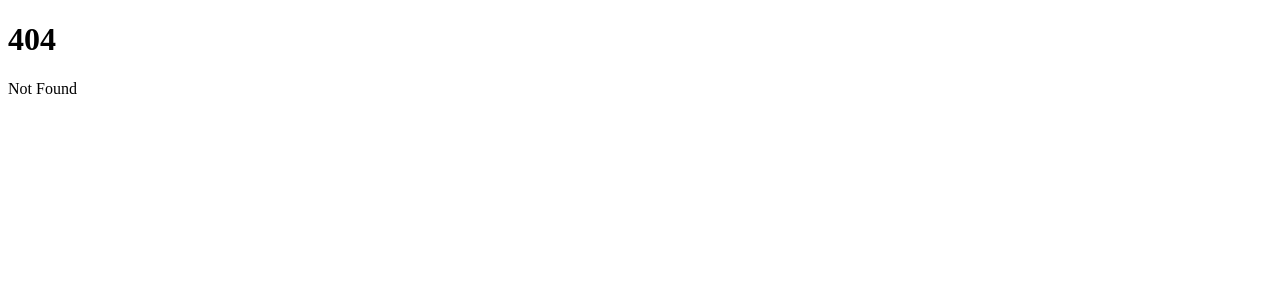
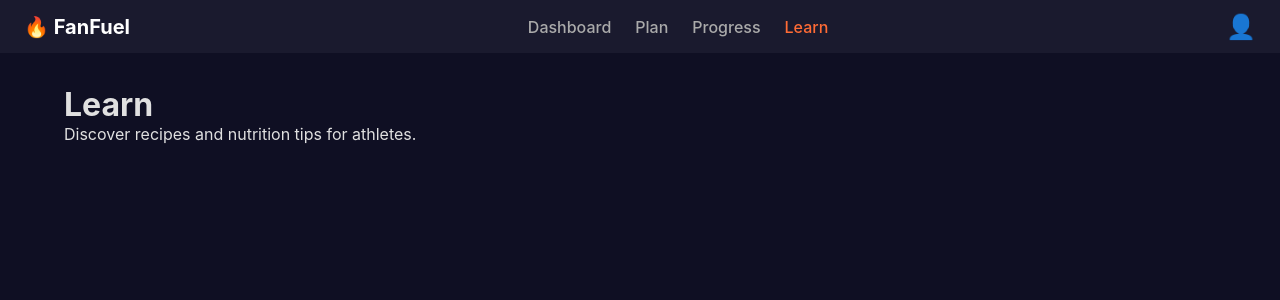
Before and after one commit to TJordanS21/PT_FanFuel, a SvelteKit app: page /learn in a window 1280 px wide. Before the commit this address had no page. Shown: the top 300 px of the page. Built offline with nearby package versions, Linux system fonts and the light colour scheme.

Commit message:
feat: add shared layout with header navigation and scaffold route pages

```diff
--- /dev/null
+++ b/src/app.css
@@ -0,0 +1,53 @@
+:root {
+	--color-primary: #ff6b35;
+	--color-bg: #0f0f23;
+	--color-surface: #1a1a2e;
+	--color-text: #e0e0e0;
+	--color-text-muted: #888;
+	--color-success: #4caf50;
+	--color-danger: #f44336;
+	--radius: 8px;
+}
+
+* {
+	margin: 0;
+	padding: 0;
+	box-sizing: border-box;
+}
+
+body {
+	font-family: -apple-system, BlinkMacSystemFont, 'Segoe UI', Roboto, sans-serif;
+	background: var(--color-bg);
+	color: var(--color-text);
+	min-height: 100vh;
+}
+
+main {
+	max-width: 1200px;
+	margin: 0 auto;
+	padding: 2rem 1.5rem;
+}
+
+button {
+	cursor: pointer;
+	border: none;
+	border-radius: var(--radius);
+	padding: 0.5rem 1rem;
+	font-size: 0.875rem;
+	font-weight: 500;
+}
+
+.btn-primary {
+	background: var(--color-primary);
+	color: white;
+}
+
+.btn-primary:hover {
+	opacity: 0.9;
+}
+
+.card {
+	background: var(--color-surface);
+	border-radius: var(--radius);
+	padding: 1.5rem;
+}
--- /dev/null
+++ b/src/lib/components/Header.svelte
@@ -0,0 +1,66 @@
+<script lang="ts">
+	import { page } from '$app/state';
+
+	const navItems = [
+		{ href: '/', label: 'Dashboard' },
+		{ href: '/plan', label: 'Plan' },
+		{ href: '/progress', label: 'Progress' },
+		{ href: '/learn', label: 'Learn' }
+	];
+</script>
+
+<header class="header">
+	<div class="header-logo">
+		<a href="/">🔥 FanFuel</a>
+	</div>
+	<nav class="header-nav">
+		{#each navItems as item}
+			<a href={item.href} class:active={page.url.pathname === item.href}>{item.label}</a>
+		{/each}
+	</nav>
+	<div class="header-profile">
+		<span class="avatar">👤</span>
+	</div>
+</header>
+
+<style>
+	.header {
+		display: flex;
+		align-items: center;
+		justify-content: space-between;
+		padding: 0.75rem 1.5rem;
+		background: #1a1a2e;
+		color: white;
+		position: sticky;
+		top: 0;
+		z-index: 100;
+	}
+
+	.header-logo a {
+		font-size: 1.25rem;
+		font-weight: 700;
+		color: white;
+		text-decoration: none;
+	}
+
+	.header-nav {
+		display: flex;
+		gap: 1.5rem;
+	}
+
+	.header-nav a {
+		color: #aaa;
+		text-decoration: none;
+		font-weight: 500;
+		transition: color 0.2s;
+	}
+
+	.header-nav a:hover,
+	.header-nav a.active {
+		color: #ff6b35;
+	}
+
+	.avatar {
+		font-size: 1.5rem;
+	}
+</style>
--- a/src/routes/+layout.svelte
+++ b/src/routes/+layout.svelte
@@ -1,5 +1,7 @@
 <script lang="ts">
 	import favicon from '$lib/assets/favicon.svg';
+	import Header from '$lib/components/Header.svelte';
+	import '../app.css';
 
 	let { children } = $props();
 </script>
@@ -8,4 +10,7 @@
 	<link rel="icon" href={favicon} />
 </svelte:head>
 
-{@render children()}
+<Header />
+<main>
+	{@render children()}
+</main>
--- /dev/null
+++ b/src/routes/learn/+page.svelte
@@ -0,0 +1,2 @@
+<h1>Learn</h1>
+<p>Discover recipes and nutrition tips for athletes.</p>
--- /dev/null
+++ b/src/routes/plan/+page.svelte
@@ -0,0 +1,2 @@
+<h1>Plan</h1>
+<p>Your weekly training schedule will appear here.</p>
--- /dev/null
+++ b/src/routes/progress/+page.svelte
@@ -0,0 +1,2 @@
+<h1>Progress</h1>
+<p>Track your performance and training streaks here.</p>
```
